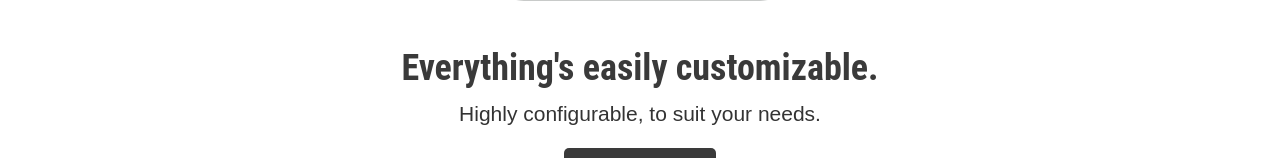
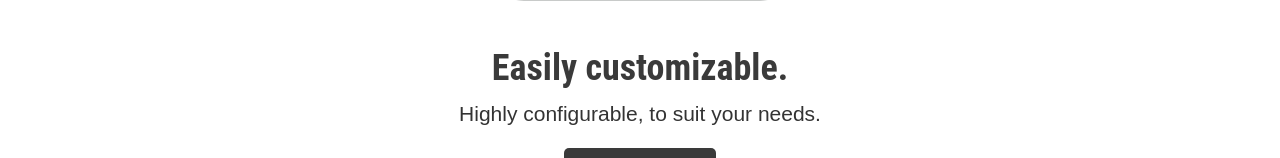
Before and after one commit to pcrmk-nci/dep-ca2, a website: page app/index.html in a window 1280 px wide. Shown: the part 1031-1189 px from the top of the page. Drawn offline with Linux system fonts and the light colour scheme; files whose address does not match are found by name.

```diff
--- a/app/index.html
+++ b/app/index.html
@@ -6,6 +6,7 @@
 	<title>wcheck weather forcast app</title>
 	<link href="css/bootstrap.min.css" rel="stylesheet" media="screen">
   <link href="css/style.css" rel="stylesheet" media="screen">
+  <link href="img/favicon.png" rel="icon" type="image/png">
 </head>
 
 <body>
@@ -68,7 +69,7 @@
 		<div class="container">
 		  <div class="row">
 				<div class="col-md-offset-2 col-md-8">
-					<h1>Everything's easily customizable.</h1>
+					<h1>Easily customizable.</h1>
 					<p class="lead">Highly configurable, to suit your needs.</p>
 					<button type="button" class="app-store"></button>
 				</div>
```
Also changed, not shown: app/img/favicon.png (added).
